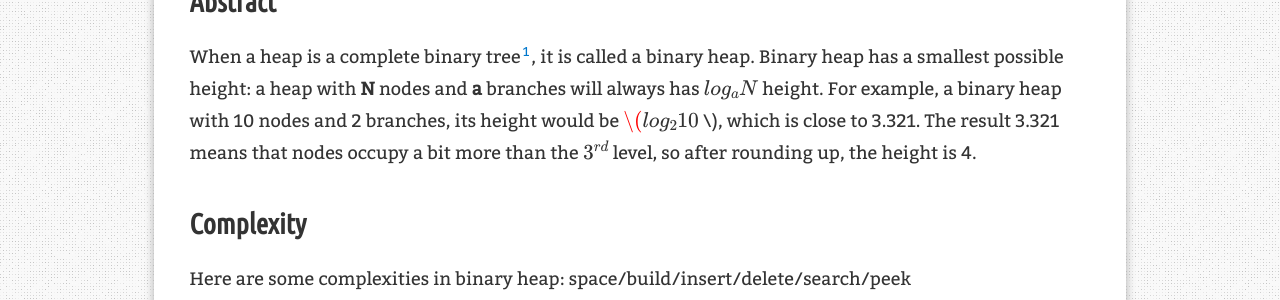
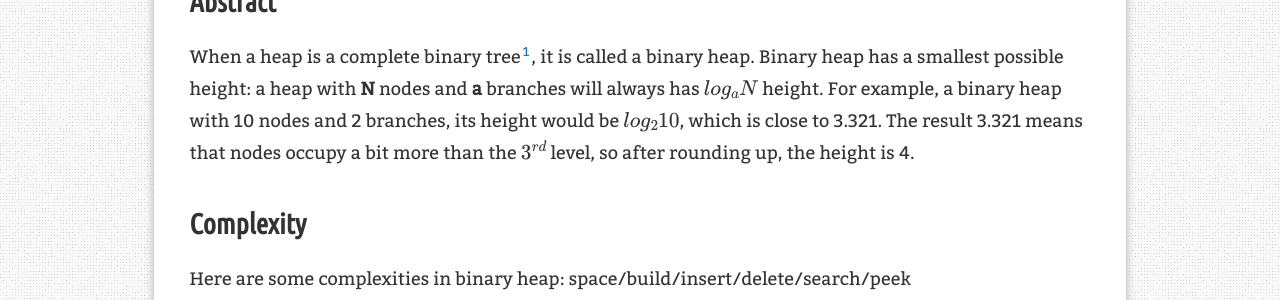
Before and after one commit to qwe98734/qwe98734.github.io, a Jekyll site: the page built from _posts/2018-04-13-heap.md, in a window 1280 px wide. Shown: the part 1055-1355 px from the top of the page. Built offline with Jekyll 4.4.1, drawn with Linux system fonts in a browser that asks for light colours; nearby versions of some CDN libraries; formulas are drawn with MathJax 3; comment, search, counter and statistics services are not loaded.

Commit message:
Test Math Formulas 6

```diff
--- a/_posts/2018-04-13-heap.md
+++ b/_posts/2018-04-13-heap.md
@@ -29,7 +29,7 @@ Usually, if people discuss a heap, it points to a binary heap.
 ## Abstract
 
 When a heap is a complete binary tree[^1], it is called a binary heap. Binary heap has a smallest possible height: a heap with **N** nodes and **a** branches will always has $log_aN$ height.
-For example, a binary heap with 10 nodes and 2 branches, its height would be \\( $$log_210$$ \\), which is close to 3.321. The result 3.321 means that nodes occupy a bit more than the $3^{rd}$ level, so after rounding up, the height is 4.
+For example, a binary heap with 10 nodes and 2 branches, its height would be \\( log_210 \\), which is close to 3.321. The result 3.321 means that nodes occupy a bit more than the $3^{rd}$ level, so after rounding up, the height is 4.
 
 ## Complexity
 
```
